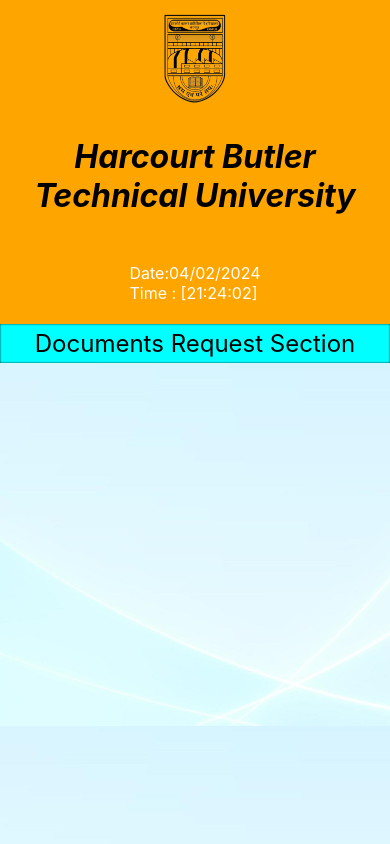
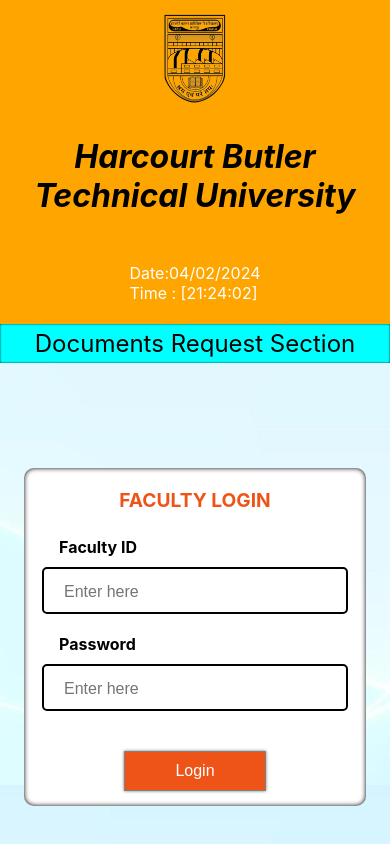
Before and after one commit to Arnavgarg68/Module1Darpan, a React (Create React App) app: page /faculty-login in a window 390 px wide. Built offline with nearby package versions, Linux system fonts and the light colour scheme.

Commit message:
table in application status

```diff
--- a/src/App.css
+++ b/src/App.css
@@ -280,6 +280,9 @@
 }
 .show-statuses{
   margin-top: 10vh;
+  display: flex;
+  justify-content: center;
+  align-items: center;
   /* text-align: center; */
 }
 .application-bunch{
@@ -433,3 +436,106 @@
     transform: rotate(360deg);
   }
 }
+/* faculty area page */
+.faculty-login-body{
+  height: 50vh;
+  display: flex;
+  justify-content: center;
+  align-items: center;
+}
+.faculty-login-card{
+  /* width: 40vw; */
+  /* height: 30vh; */
+  padding: 20px;
+  border-radius: 10px;
+  box-shadow: 0px 0px 5px black inset;
+  display: flex;
+  background-color: white;
+  /* backdrop-filter: blur(50px); */
+  margin-top: 15vh;
+  flex-direction: column;
+  justify-content: center;
+  align-items: center;
+}
+.login-card-head{
+  font-size: 1.7rem;
+  /* font-style: italic; */
+  font-weight: bold;
+  padding: 10px;
+  color: #ee5417;
+  /* border-bottom: 7px solid red; */
+}
+.input-collection{
+  display: flex;
+  flex-direction: column;
+  justify-content: center;
+  align-items: center;
+  margin: 30px;
+}
+.faculty-input-label{
+  width: 100%;
+  text-align: left;
+  font-size: 1.1rem;
+  font-weight: bold;
+}
+.faculty-login-input{
+  font-size: 1.3rem;
+  border-radius: 5px;
+  padding: 10px;
+  padding-left: 20px;
+  width: 100%;
+  margin: 10px;
+  margin-bottom: 20px;
+  outline: none;
+  border: 2px solid black;
+  /* box-shadow: 0px 0px 5px black; */
+  /* background-color: rgba(228, 228, 228, 0.395); */
+}
+.faculty-login-input::placeholder{
+  font-size: 1rem;
+  /* font-style: italic; */
+}
+.faculty-login-button{
+  font-size: 1rem;
+  padding: 10px 50px;
+  background-color: #ee5417;
+  border: 1px solid grey;
+  color: white;
+  cursor: pointer;
+  box-shadow: 0px 0px 3px rgb(120, 120, 120);
+}
+@media screen and (max-width:500px) {
+  .faculty-login-card{
+    width: 80vw;
+    padding: 15px;
+    margin-top: 15vh;
+  }
+  .login-card-head{
+    font-size: 1.2rem;
+    padding: 5px;
+  }
+  .input-collection{
+    margin: 10px;
+    padding: 10px;
+  }
+  .faculty-input-label{
+    font-size: 1rem;
+  }
+  .faculty-login-input{
+    font-size: 20px;
+    padding-left: 20px;
+  }
+  .faculty-login-input::placeholder{
+    font-size: 1rem;
+  }
+
+}
+table{
+  min-width: 50vw;
+
+}
+table, th, td {
+  border: 1px solid black;
+  border-collapse: collapse;
+  padding: 10px;
+}
--- a/src/App.js
+++ b/src/App.js
@@ -4,21 +4,27 @@
 import InputPage from './components/InputPage';
 import ModuleCard from './components/ModuleCard';
 import Application from './components/Application';
+import FacultyLogin from './components/FacultyLogin';
 function App() {
+  document.title="Darpan Portal";
   return (
     <Router>
       <Header/>
       <Routes>
+        {/* cards selection */}
         <Route path='/' Component={ModuleCard}/>
+        {/* application status */}
         <Route path='/application-status' Component={Application}/>
-        <Route path='/faculty' element={<InputPage title="duplicate marksheet"/>}/>
+        {/* selected card page */}
+        {/* <Route path='/faculty' element={<InputPage title="duplicate marksheet"/>}/> */}
         <Route path='/duplicate marksheet' element={<InputPage title="duplicate marksheet"/>}/>
         <Route path='/migration certificate' element={<InputPage title="migration certificate"/>} />
         <Route path='/character certificate' element={<InputPage title="character certificate"/>} />
         <Route path='/degree certificate' element={<InputPage title="degree certificate"/>} />
         <Route path='/transcript' element={<InputPage title="transcript"/>} />
         <Route path="/transcript/:appointment" element={<InputPage title="transcript" />} />
-
+        {/* faculty area */}
+        <Route path='/faculty-login' Component={FacultyLogin}/>
       </Routes>
     </Router>
   );
--- a/src/components/Application.jsx
+++ b/src/components/Application.jsx
@@ -48,15 +48,28 @@
             {!loader && (
 
             <div className="show-statuses">
+                <table>
+                    <tr>
+                        <th>Date</th>
+                        <th>Name</th>
+                        <th>Status</th>
+                    </tr>
                 {
+
                     applications?.map((e) => (
-                        <div key={e.id} className="application-bunch">
-                            <div className="application-date application-text">13/05/2024</div>
-                            <div className="application-name application-text">{e.name}</div>
-                            <div className="application-status application-text">{`Status: Done`}</div>
-                        </div>
+                        // <div key={e.id} className="application-bunch">
+                        //     <div className="application-date application-text">13/05/2024</div>
+                        //     <div className="application-name application-text">{e.name}</div>
+                        //     <div className="application-status application-text">{`Status: Done`}</div>
+                        // </div>
+                        <tr key={e.id} className="">
+                            <td className="">13/05/2024</td>
+                            <td className="">{e.name}</td>
+                            <td className="">{`Status: Done`}</td>
+                        </tr>
                     ))
                 }
+                </table>
             </div>
             )}
         </>
--- /dev/null
+++ b/src/components/FacultyLogin.jsx
@@ -0,0 +1,18 @@
+import React from 'react'
+
+export default function FacultyLogin() {
+  return (
+    <div className='faculty-login-body'>
+      <div className="faculty-login-card">
+        <span className="login-card-head">FACULTY LOGIN</span>
+        <div className="input-collection">
+        <label htmlFor="faculty-id" className='faculty-input-label'>Faculty ID</label>
+        <input type="text" className='faculty-login-input' placeholder='Enter here' autoFocus/>
+        <label htmlFor="password" className='faculty-input-label'>Password</label>
+        <input type="text" className='faculty-login-input' placeholder='Enter here'/>
+        </div>
+        <button className='faculty-login-button' to="/modules">Login</button>
+      </div>
+    </div>
+  )
+}
```
Also changed, not shown: src/components/Card.js (deleted, +0 -33 lines), src/components/FacultyApplicationsList.jsx (added, +9 -0 lines), src/components/AppStatus.jsx (deleted), src/components/applicationsdata.js (deleted).
